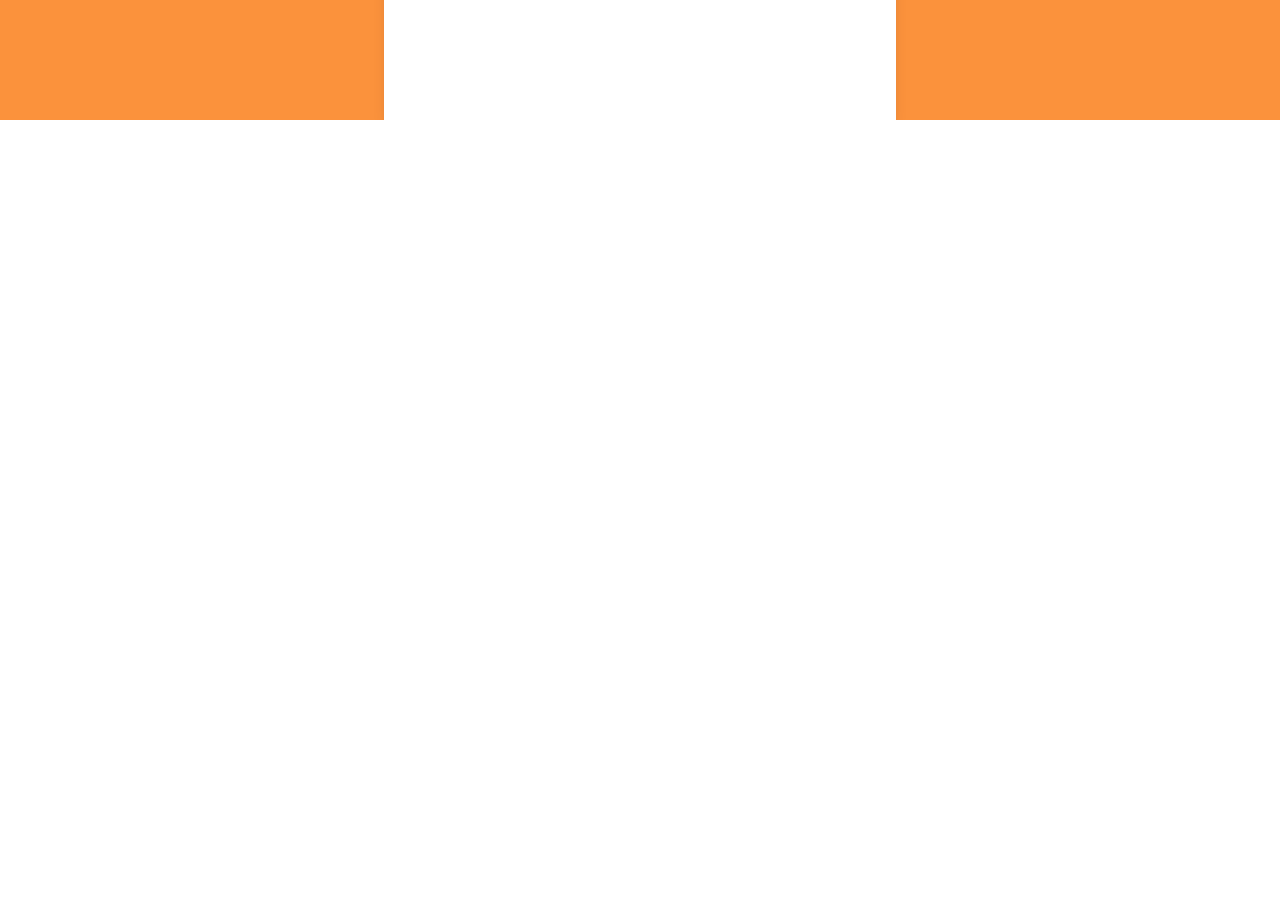
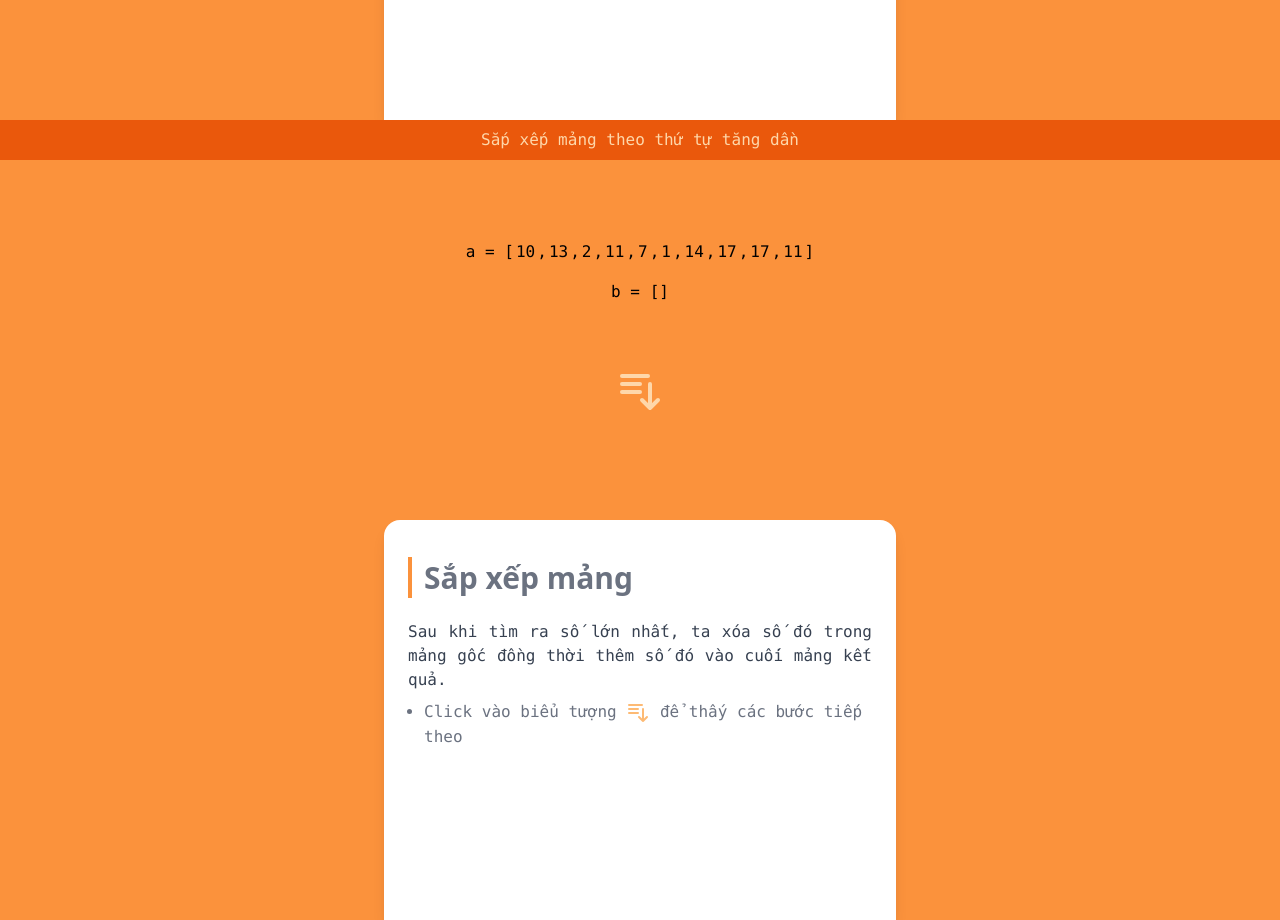
Before and after one commit to TheEEs/bitter, a Vue app: page / in a window 1280 px wide. Shown: the part 2280-3200 px from the top of the page. Before the commit the page ends 2400 px from the top, so only its background shows below. Built offline with nearby package versions, Linux system fonts and the light colour scheme.

Commit message:
Add sorting algorithm

```diff
--- a/src/App.vue
+++ b/src/App.vue
@@ -38,14 +38,44 @@
       <template v-slot:default> Tìm số lớn nhất </template>
       <template v-slot:title>Tìm số lớn nhất </template>
       <template v-slot:description>
-        Tips: Dùng một biến <badge>a</badge> để chứa số lớn nhất. Nếu tìm được một số lớn hơn, ta sẽ gán số đó cho
-        <badge>a</badge>
+        Tips: Dùng một biến <badge>max</badge> để lưu trữ số lớn nhất. Nếu tìm
+        được một số lớn hơn, ta sẽ gán số đó cho
+        <badge>max</badge>
       </template>
       <template v-slot:direction>
         Click vào mũi tên để thấy các bước tiếp theo
       </template>
       <template v-slot:program>
         <MaxNumber />
+      </template>
+    </Slide>
+    <Slide>
+      <template v-slot:default> Sắp xếp mảng theo thứ tự tăng dần</template>
+      <template v-slot:title>Sắp xếp mảng</template>
+      <template v-slot:description>
+        Sau khi tìm ra số lớn nhất, ta xóa số đó trong mảng gốc đồng thời thêm
+        số đó vào cuối mảng kết quả.
+      </template>
+      <template v-slot:direction>
+        Click vào biểu tượng
+        <svg
+          xmlns="http://www.w3.org/2000/svg"
+          class="h-6 w-6 inline text-orange-300"
+          fill="none"
+          viewBox="0 0 24 24"
+          stroke="currentColor"
+        >
+          <path
+            stroke-linecap="round"
+            stroke-linejoin="round"
+            stroke-width="2"
+            d="M3 4h13M3 8h9m-9 4h9m5-4v12m0 0l-4-4m4 4l4-4"
+          />
+        </svg>
+        để thấy các bước tiếp theo
+      </template>
+      <template v-slot:program>
+        <Sort />
       </template>
     </Slide>
   </div>
@@ -55,8 +85,9 @@
 import Slide from "./components/slide.vue";
 import SingleByte from "./components/programs/byte.vue";
 import SignedByte from "./components/programs/signed_byte.vue";
-import MaxNumber from "./components/programs/max_number.vue"
-import Badge from './components/supports/badge.vue';
+import MaxNumber from "./components/programs/max_number.vue";
+import Badge from "./components/supports/badge.vue";
+import Sort from "./components/programs/sort.vue";
 export default {
   name: "App",
   components: {
@@ -64,7 +95,8 @@ export default {
     SingleByte,
     SignedByte,
     MaxNumber,
-    Badge
+    Badge,
+    Sort,
   },
   data() {
     return {};
--- /dev/null
+++ b/src/components/programs/sort.vue
@@ -0,0 +1,44 @@
+<template>
+  <div class="w-full flex flex-wrap">
+    <code class="w-full text-center mt-7">
+      a = [<template v-for="(v, i) in a">
+        <span :key="`a${i}`" :class="[i == index ? 'bg-orange-200' : '', 'px-0.5']">{{ v }}</span>
+        <span v-if="i < a.length - 1" :key="`a${i}`">,</span>
+      </template>]
+    </code>
+    <code class="w-full text-center mt-4 mb-16">
+        b = [<template v-for="(v, i) in b">
+        <span :key="`a${i}`" :class="['px-0.5']">{{ v }}</span>
+        <span v-if="i < a.length - 1" :key="`a${i}`">,</span>
+      </template>]
+    </code>
+    <section class="w-full flex justify-center self-end">
+      <svg
+        xmlns="http://www.w3.org/2000/svg"
+        class="h-12 w-12 text-orange-200"
+        fill="none"
+        viewBox="0 0 24 24"
+        stroke="currentColor"
+      >
+        <path
+          stroke-linecap="round"
+          stroke-linejoin="round"
+          stroke-width="2"
+          d="M3 4h13M3 8h9m-9 4h9m5-4v12m0 0l-4-4m4 4l4-4"
+        />
+      </svg>
+    </section>
+  </div>
+</template>
+
+<script>
+export default {
+  data() {
+    return {
+      a: Array.from({ length: 10 }, () => Math.floor(Math.random() * 20)),
+      b: [],
+      index : -1
+    };
+  },
+};
+</script>
```
Also changed, not shown: 9 other files (tests, documents, lock files or other folders).
